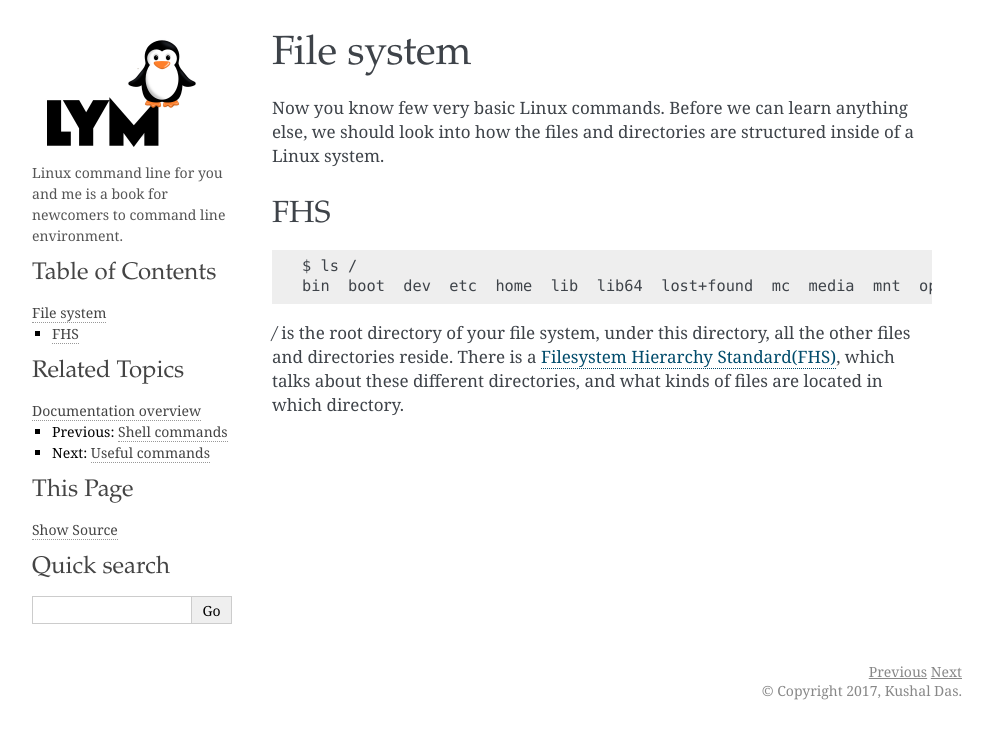
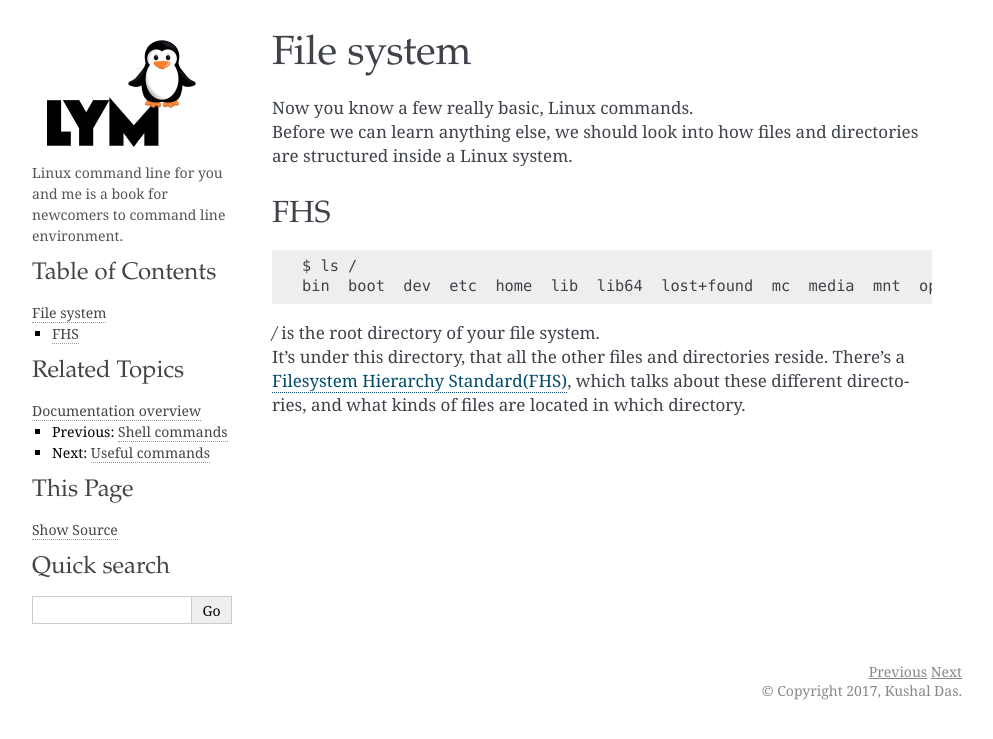
Before and after one commit to kushaldas/lym, a Sphinx documentation site: the page built from docs/fhsandaccess.md, in a window 1280 px wide. Shown: the top 739 px of the page, without its empty margins (148-1141 px from the left). Built offline with Sphinx 7.4.7, drawn with Linux system fonts in a browser that asks for light colours; a script that is not in the unit is left out.

Commit message:
Update fhsandaccess.md
Typo and a few line edit changes requested.

````diff
--- a/docs/fhsandaccess.md
+++ b/docs/fhsandaccess.md
@@ -1,6 +1,7 @@
 ## File system
 
-Now you know few very basic Linux commands. Before we can learn anything else, we should look into how the files and directories are structured inside of a Linux system.
+Now you know a few really basic, Linux commands.
+Before we can learn anything else, we should look into how files and directories are structured inside a Linux system.
 
 ```eval_rst
 .. index:: fhs
@@ -13,6 +14,6 @@ $ ls /
 bin  boot  dev  etc  home  lib  lib64  lost+found  mc  media  mnt  opt  output  proc  root  run  sbin  srv  sys  tmp  usr  var
 ```
 
-*/* is the root directory of your file system, under this directory, all the other files
-and directories reside. There is a [Filesystem Hierarchy Standard(FHS)](https://refspecs.linuxfoundation.org/FHS_3.0/fhs-3.0.html), which talks
+*/* is the root directory of your file system.
+It’s under this directory, that all the other files and directories reside. There’s a [Filesystem Hierarchy Standard(FHS)](https://refspecs.linuxfoundation.org/FHS_3.0/fhs-3.0.html), which talks
 about these different directories, and what kinds of files are located in which directory.
````
